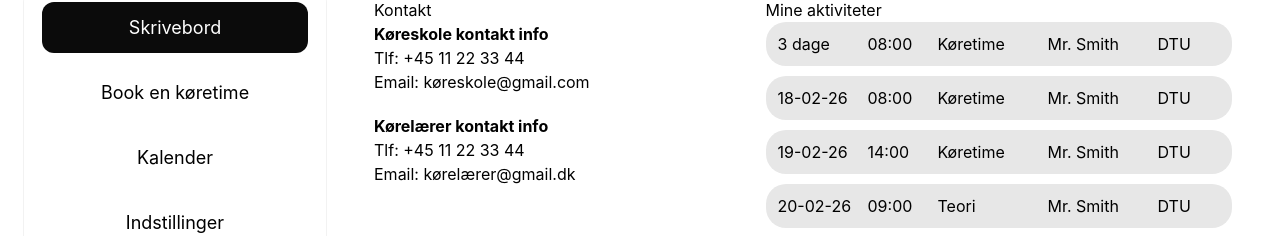
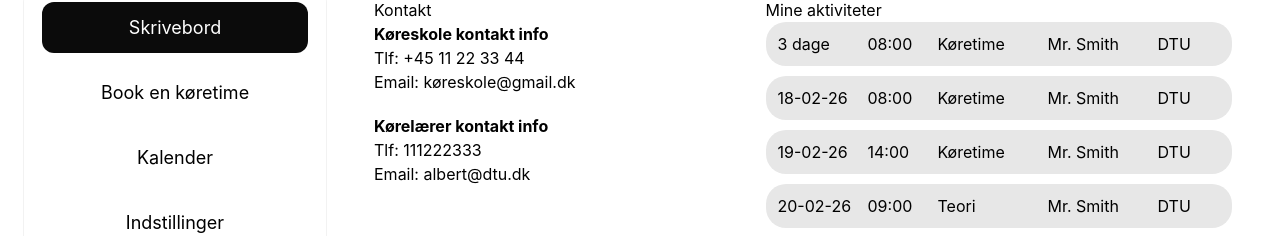
Before and after one commit to RATCM/DrivingSchoolWebsite, a React (Create React App) app: page /min_side in a window 1280 px wide. Shown: the part 162-398 px from the top of the page. Built offline with nearby package versions, Linux system fonts and the light colour scheme.

Commit message:
Mypage instructor model usage

```diff
--- a/src/components/Min_side/skrivebord/MyDrivingSchoolBox.tsx
+++ b/src/components/Min_side/skrivebord/MyDrivingSchoolBox.tsx
@@ -1,14 +1,13 @@
 import React from "react";
 import "./MyDrivingSchoolBox.css";
+import "../../../model/InstructorModel.ts";
+import InstructorModel from "../../../model/InstructorModel";
 
 function MyDrivingSchoolBox() {
+    const drivingInstructor = new InstructorModel("albert","albert@dtu.dk","fghjkjhghjklhgfghj", 111222333, null);
     const DrivingSchool = {
         tlf: "+45 11 22 33 44",
-        email: "køreskole@gmail.com"
-    }
-    const DrivingInstructor = {
-        tlf: "+45 11 22 33 44",
-        email: "kørelærer@gmail.dk"
+        email: "køreskole@gmail.dk"
     }
 
 
@@ -21,8 +20,8 @@ function MyDrivingSchoolBox() {
             <p>Email: {DrivingSchool.email}</p>
 
             <p style={{marginTop:20}}><b>Kørelærer kontakt info</b></p>
-            <p>Tlf: {DrivingInstructor.tlf}</p>
-            <p>Email: {DrivingInstructor.email}</p>
+            <p>Tlf: {drivingInstructor.phone}</p>
+            <p>Email: {drivingInstructor.email}</p>
         </div>
         );
 }
--- a/src/viewmodel/UserViewModel.ts
+++ b/src/viewmodel/UserViewModel.ts
@@ -7,7 +7,7 @@ type UserViewModel = {
     drivingSchool: string,
 };
 
-function mapUserViewModel(model: UserModel): UserViewModel {
+export function mapUserViewModel(model: UserModel): UserViewModel {
     if (!model.drivingSchool) {
         return {
             name: `${model.name}`,
```
